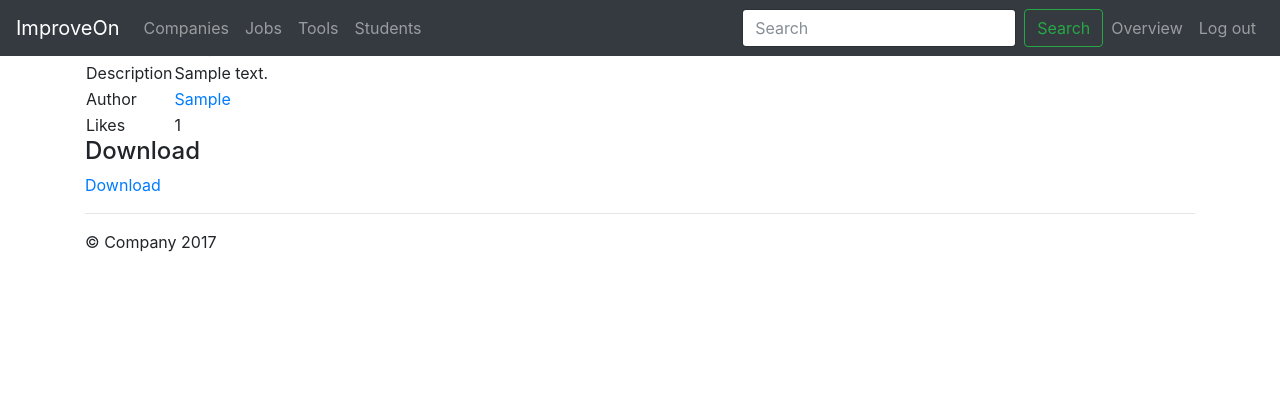
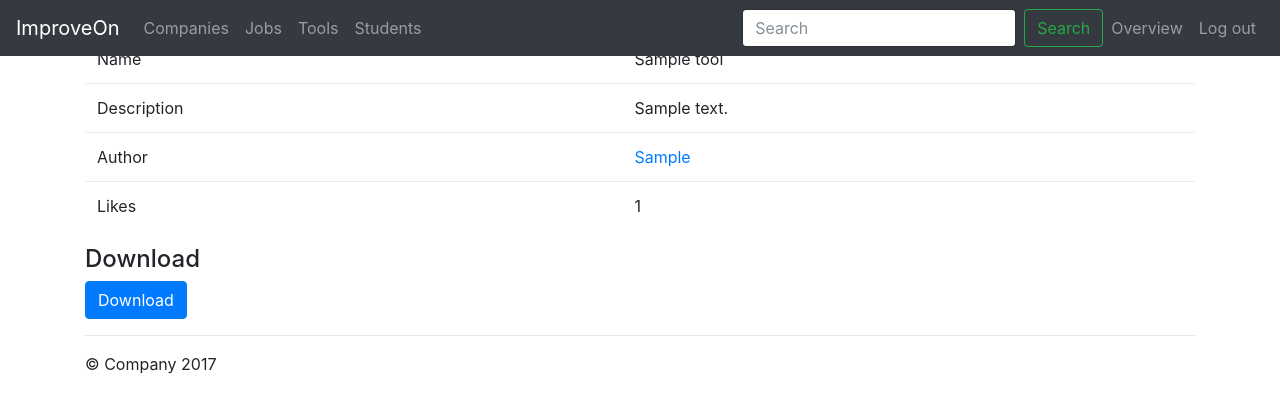
Before and after one commit to markkvdb/improveon, a Django app: page /tools/1/ in a window 1280 px wide. Shown: the top 413 px of the page. Run offline with Django 3.2, Linux system fonts and the light colour scheme; a user stored in the database is signed in; tables that the repository leaves empty hold one stand-in row (values such as "Sample post"); some libraries are stand-ins or nearby versions.

Commit message:
Updated table layout for Bootstrap. Good night!

```diff
--- a/jobs/templates/jobs/job_detail.html
+++ b/jobs/templates/jobs/job_detail.html
@@ -4,7 +4,7 @@
 
 {% block content %}
     <h4>Info</h4>
-    <table>
+    <table class="table">
         <tr>
             <td>Name</td>
             <td>{{ job.name }}</td>
--- a/tools/templates/tools/tool_detail.html
+++ b/tools/templates/tools/tool_detail.html
@@ -4,7 +4,7 @@
 
 {% block content %}
     <h4>Info</h4>
-    <table>
+    <table class="table">
         <tr>
             <td>Name</td>
             <td>{{ tool.name }}</td>
@@ -25,7 +25,7 @@
 
     <h4>Download</h4>
     {% if user.is_authenticated and tool.file %}
-        <a class="button" href="{{ tool.file.url }}">Download</a>
+        <a class="btn btn-primary" href="{{ tool.file.url }}">Download</a>
     {% else %}
         To download this tool, you need to login. <a href="{% url 'core:login' %}">Click here to login</a>
     {% endif %}
```
